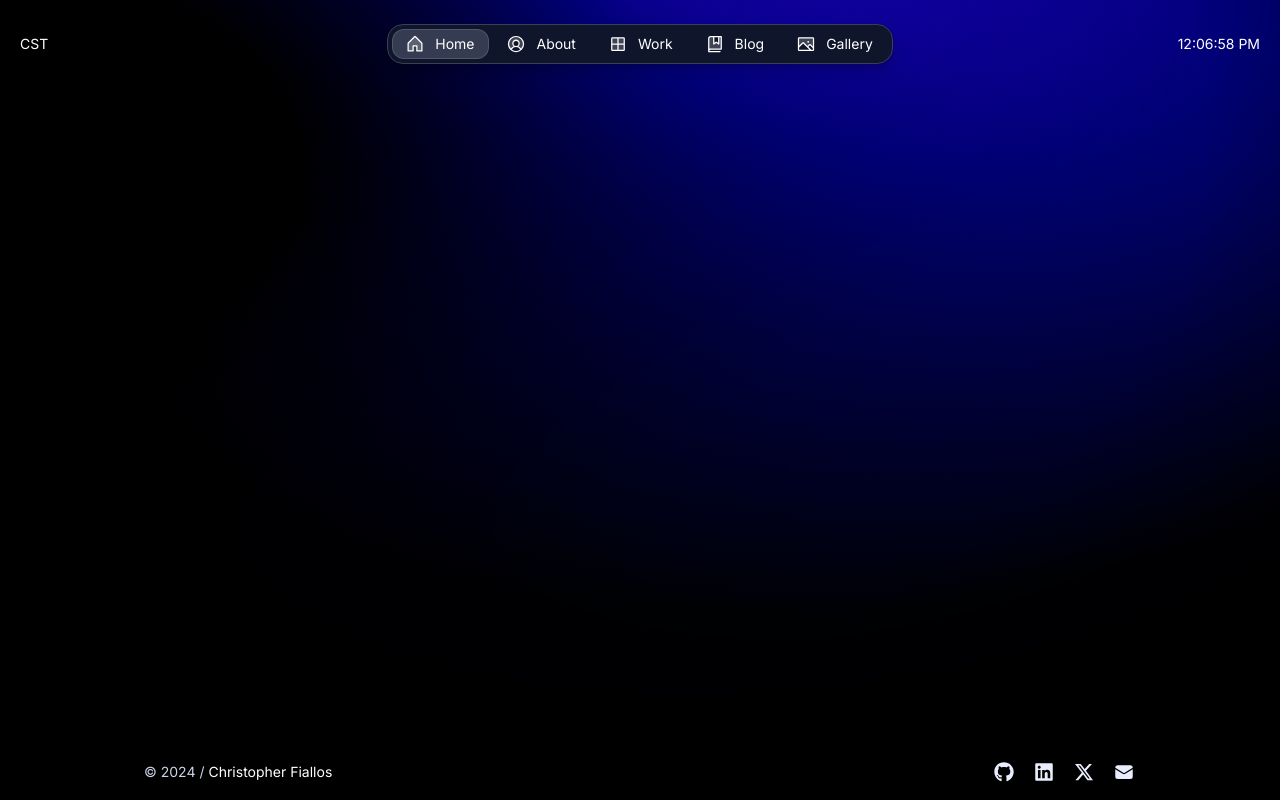
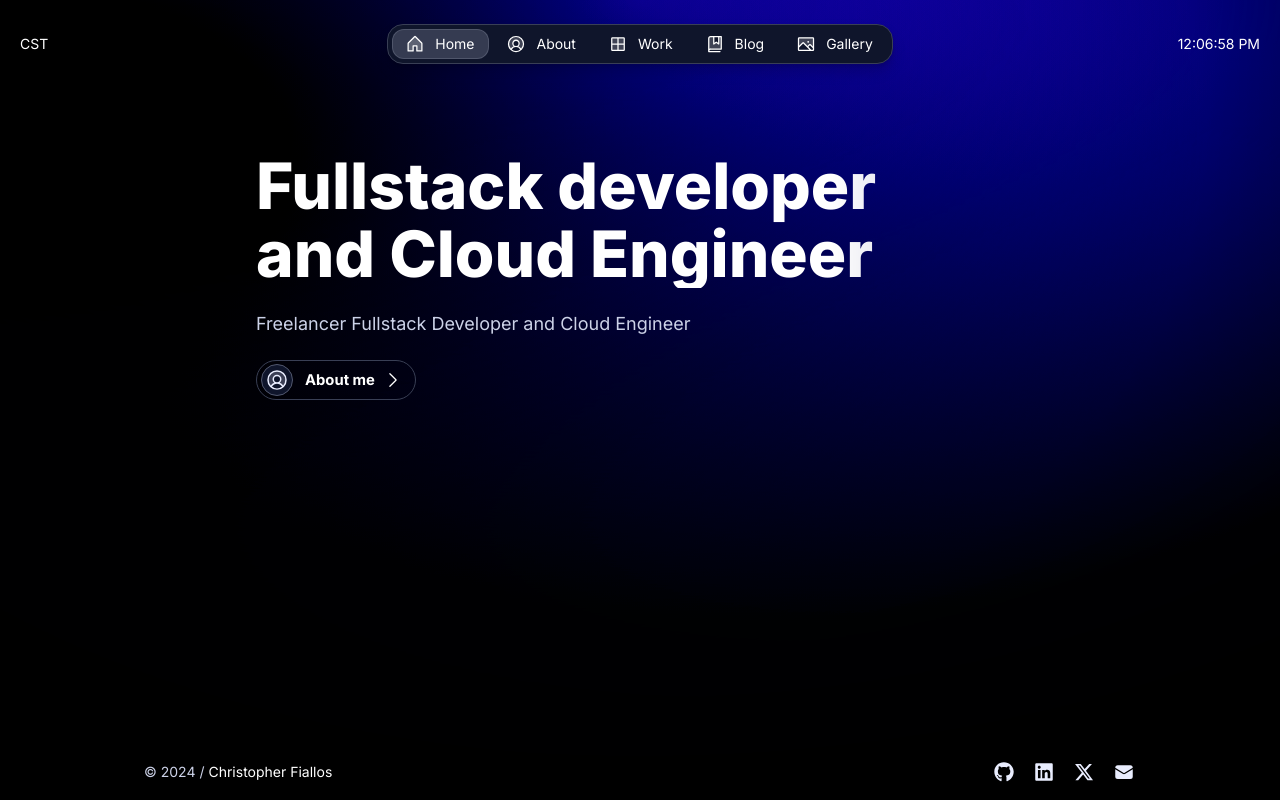
Before and after one commit to Athroscf/portfolio, a Next.js app: page / in a window 1280 px wide. Built offline with nearby package versions, Linux system fonts and the light colour scheme.

Commit message:
feat: created initial landing page.

```diff
--- a/src/app/page.tsx
+++ b/src/app/page.tsx
@@ -1,3 +1,72 @@
+import { Avatar, Button, Flex, Heading, RevealFx, Text } from "@/once-ui/components";
+import { about, baseURL, home, person } from "./resources";
+
+export function generateMetadata() {
+	const title = home.title;
+	const description = home.description;
+	const ogImage = `https://${baseURL}/og?title=${encodeURIComponent(title)}`;
+
+	return {
+		title,
+		description,
+		openGraph: {
+			title,
+			description,
+			type: 'website',
+			url: `https://${baseURL}`,
+			images: [
+				{
+					url: ogImage,
+					alt: title,
+				},
+			],
+		},
+		twitter: {
+			card: 'summary_large_image',
+			title,
+			description,
+			images: [ogImage],
+		},
+	};
+}
+
 export default function Home() {
-  return <div></div>;
-}
+  return (
+    <Flex maxWidth="m" fillWidth gap="xl" direction="column" alignItems="center">
+      <Flex fillWidth direction="column" paddingY="l" gap="m">
+        <Flex direction="column" fillWidth maxWidth="s" gap="m">
+          <RevealFx translateY="4">
+            <Heading wrap="balance" variant="display-strong-l">
+              {home.headline}
+            </Heading>
+          </RevealFx>
+          <RevealFx translateY="8" delay={0.2}>
+            <Text wrap="balance" onBackground="neutral-weak" variant="body-default-l">
+              {home.subline}
+            </Text>
+          </RevealFx>
+          <RevealFx translateY="12" delay={0.4}>
+							<Button
+								data-border="rounded"
+								href="/about"
+								variant="tertiary"
+								suffixIcon="chevronRight"
+								size="m">
+								<Flex
+									gap="8"
+									alignItems="center">
+									{about.avatar.display && (
+										<Avatar
+											style={{marginLeft: '-0.75rem', marginRight: '0.25rem'}}
+											src={person.avatar}
+											size="m"/>
+										)}
+										About me
+								</Flex>
+							</Button>
+						</RevealFx>
+        </Flex>
+      </Flex>
+    </Flex>
+  );
+};
--- a/src/app/resources/config.js
+++ b/src/app/resources/config.js
@@ -1,3 +1,5 @@
+const baseURL = 'nextjs-portfolio.up.railway.app'
+
 const display = {
   location: true,
   time: true,
@@ -29,4 +31,4 @@ const style = {
   transition: "all", // all | micro | macro
 };
 
-export { display, effects, routes, style };
+export { baseURL, display, effects, routes, style };
--- a/src/app/resources/content.js
+++ b/src/app/resources/content.js
@@ -9,6 +9,120 @@ const person = {
   location: "CST",
   languages: ["English", "Spanish"],
 };
+
+const about = {
+  label: 'About',
+  title: 'About me',
+  description: `Meet ${person.name}, ${person.role} from ${person.location}`,
+  tableOfContent: {
+      display: true,
+      subItems: true
+  },
+  avatar: {
+      display: true
+  },
+  calendar: {
+      display: true,
+      link: 'https://cal.com'
+  },
+  intro: {
+      display: true,
+      title: 'Introduction',
+      description: <>Selene is a Jakarta-based design engineer with a passion for transforming complex challenges into simple, elegant design solutions. Her work spans digital interfaces, interactive experiences, and the convergence of design and technology.</>
+  },
+  work: {
+      display: true, // set to false to hide this section
+      title: 'Work Experience',
+      experiences: [
+          {
+              company: 'FLY',
+              timeframe: '2022 - Present',
+              role: 'Senior Design Engineer',
+              achievements: [
+                  <>Redesigned the UI/UX for the FLY platform, resulting in a 20% increase in user engagement and 30% faster load times.</>,
+                  <>Spearheaded the integration of AI tools into design workflows, enabling designers to iterate 50% faster.</>
+              ],
+              images: [ // optional: leave the array empty if you don't want to display images
+                  {
+                      src: '/images/projects/project-01/cover-01.jpg',
+                      alt: 'Once UI Project',
+                      width: 16,
+                      height: 9
+                  }
+              ]
+          },
+          {
+              company: 'Creativ3',
+              timeframe: '2018 - 2022',
+              role: 'Lead Designer',
+              achievements: [
+                  <>Developed a design system that unified the brand across multiple platforms, improving design consistency by 40%.</>,
+                  <>Led a cross-functional team to launch a new product line, contributing to a 15% increase in overall company revenue.</>
+              ],
+              images: [ ]
+          }
+      ]
+  },
+  studies: {
+      display: true, // set to false to hide this section
+      title: 'Studies',
+      institutions: [
+          {
+              name: 'University of Jakarta',
+              description: <>Studied software engineering.</>,
+          },
+          {
+              name: 'Build the Future',
+              description: <>Studied online marketing and personal branding.</>,
+          }
+      ]
+  },
+  technical: {
+      display: true, // set to false to hide this section
+      title: 'Technical skills',
+      skills: [
+          {
+              title: 'Figma',
+              description: <>Able to prototype in Figma with Once UI with unnatural speed.</>,
+              images: [
+                  {
+                      src: '/images/projects/project-01/cover-02.jpg',
+                      alt: 'Project image',
+                      width: 16,
+                      height: 9
+                  },
+                  {
+                      src: '/images/projects/project-01/cover-03.jpg',
+                      alt: 'Project image',
+                      width: 16,
+                      height: 9
+                  },
+              ]
+          },
+          {
+              title: 'Next.js',
+              description: <>Building next gen apps with Next.js + Once UI + Supabase.</>,
+              images: [
+                  {
+                      src: '/images/projects/project-01/cover-04.jpg',
+                      alt: 'Project image',
+                      width: 16,
+                      height: 9
+                  },
+              ]
+          }
+      ]
+  }
+}
+
+
+const home = {
+  label: 'Home',
+  title: `${person.name}'s Portfolio`,
+  description: `Portfolio website showcasing my work as a ${person.role}`,
+  headline: <>Fullstack developer and Cloud Engineer</>,
+  subline: <>Freelancer Fullstack Developer and Cloud Engineer</>
+}
 
 const social = [
   {
@@ -33,4 +147,4 @@ const social = [
   },
 ];
 
-export { person, social };
+export { about, home, person, social };
--- a/src/app/resources/index.ts
+++ b/src/app/resources/index.ts
@@ -1,2 +1,2 @@
-export { display, effects, routes, style } from "@/app/resources/config";
-export { person, social } from "@/app/resources/content";
+export { baseURL, display, effects, routes, style } from "@/app/resources/config";
+export { about, home, person, social } from "@/app/resources/content";
```
